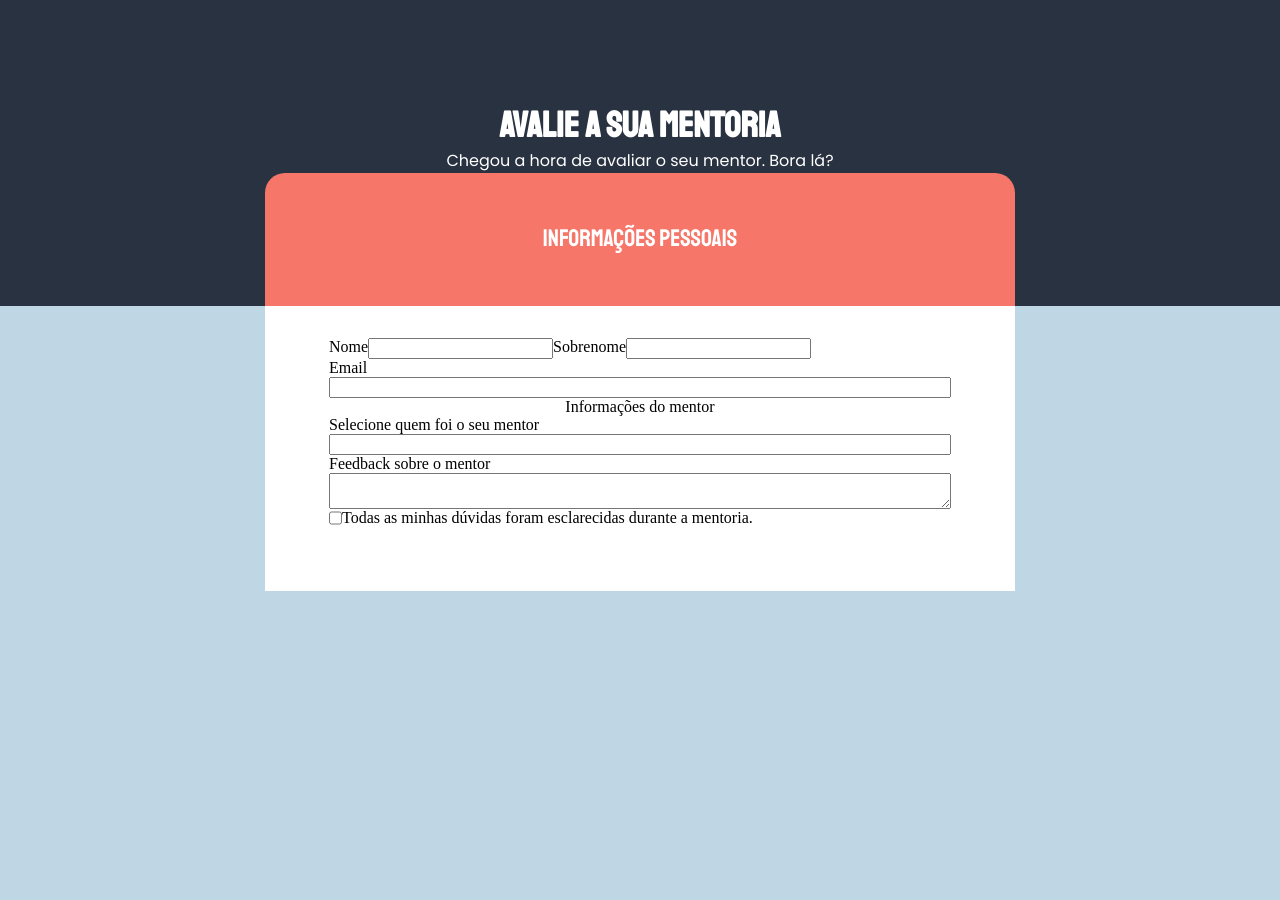
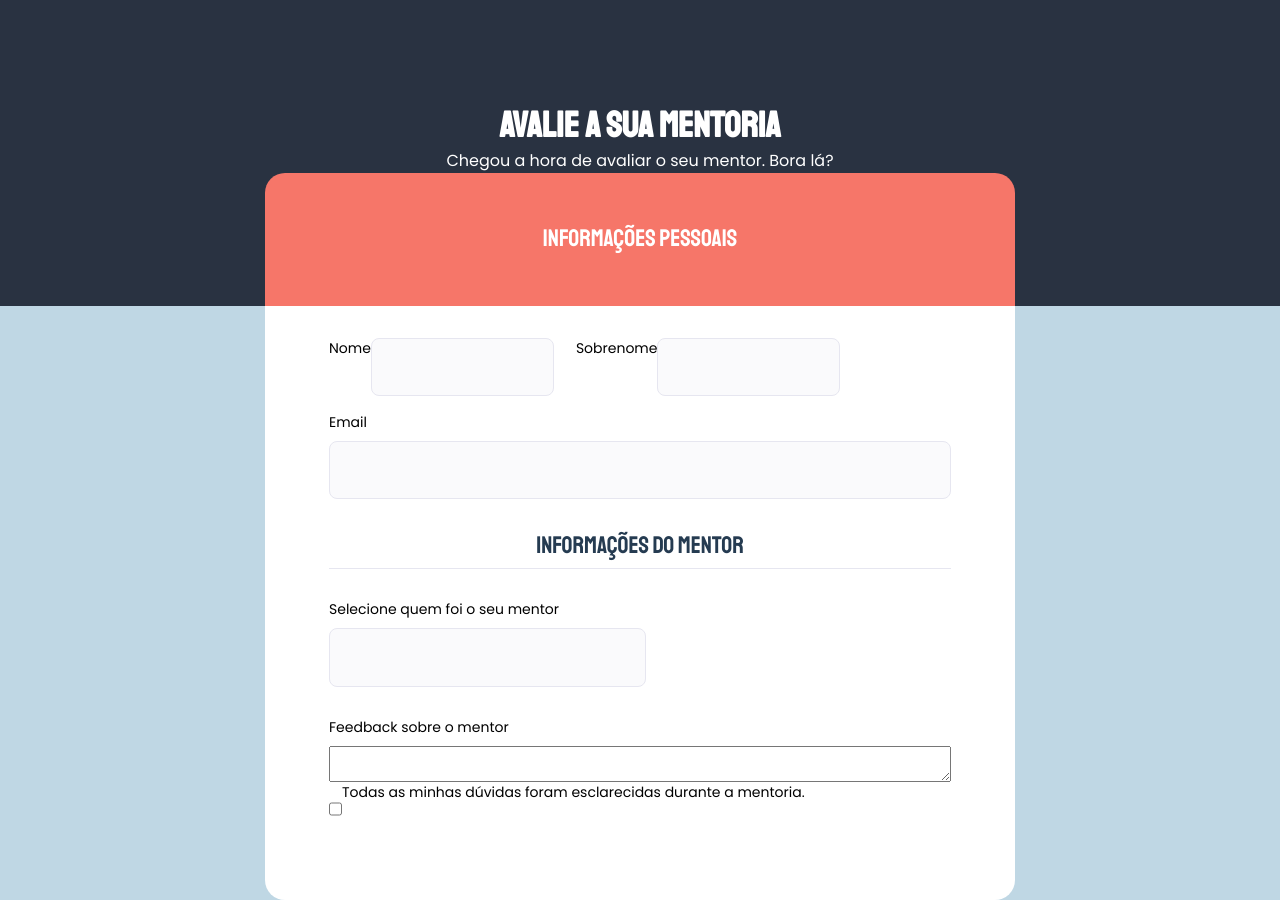
Before and after one commit to alexandrecabraldev/Formulario, a React (Vite) app: page / in a window 1280 px wide. Before the commit the page ends 800 px from the top, so only its background shows below. Built offline with nearby package versions, Linux system fonts and the light colour scheme.

Commit message:
add style on form

```diff
--- a/src/components/Form.tsx
+++ b/src/components/Form.tsx
@@ -10,6 +10,7 @@ const FormContainer = styled.form`
     padding: 2rem 4rem 4rem;
     max-width: 38.875rem;
     margin: auto;
+    border-radius: 0 0 20px 20px;
 
     div{
         display: flex;
@@ -18,9 +19,41 @@ const FormContainer = styled.form`
 
     label{
         text-align: start;
+        font-family: 'Poppins', sans-serif;
+        font-size: 0.875rem;
+        padding-bottom: 0.5rem;
+    }
+
+    input{
+        height: 3.4rem;
+        border-radius: 8px;
+        border: 1px solid ${props=>props.theme.borderInput};
+        background-color: ${props=>props.theme.backgroundInput};
+    }
+
+    input[title="mentor"]{
+        margin-bottom: 1.9rem;
+        width: 50%;
+    }
+
+    span{
+        border-bottom: 1px solid ${props=>props.theme.borderInput};
+        padding-bottom: 0.5rem;
+        padding-top: 1.9rem;
+        margin-bottom: 1.9rem;
+        font-family: 'Staatliches', cursive;
+        font-size: 1.5rem;
+        color: ${props=>props.theme.colorTextSpan}
     }
 
 
+`;
+
+const DivContainer = styled.div`
+    display: flex;
+    flex: 1;
+    gap: 1.375rem;
+    margin-bottom: 1rem;
 `;
 
 
@@ -28,7 +61,7 @@ export function Form(){
     return(
         <FormContainer>
 
-            <div>
+            <DivContainer>
                 <div>
                     <label htmlFor="Nome">Nome</label>
                     <input type="text" title="Nome" id="Nome"/>
@@ -38,7 +71,7 @@ export function Form(){
                     <label htmlFor="Sobrenome">Sobrenome</label>
                     <input type="text" title="Sobrenome"/>
                 </div>
-            </div>
+            </DivContainer>
 
             <label htmlFor="Email">Email</label>
             <input type="email" title="email"/>
--- a/src/components/GlobalStyle.tsx
+++ b/src/components/GlobalStyle.tsx
@@ -11,4 +11,5 @@ export const GlobalStyle = createGlobalStyle`
     *{
         margin:0;
     }
+
 `;
--- a/src/theme/defaultTheme.ts
+++ b/src/theme/defaultTheme.ts
@@ -2,6 +2,8 @@ export const defaultTheme={
     darkBlue: "#293241",
     lightBlue: "#BFD7E4",
     orange: "#F67669",
-    white: "#FFFFFF"
-
+    white: "#FFFFFF",
+    borderInput:"#E6E6F0",
+    backgroundInput: "#FAFAFC",
+    colorTextSpan: "#253B51"
 }
```
